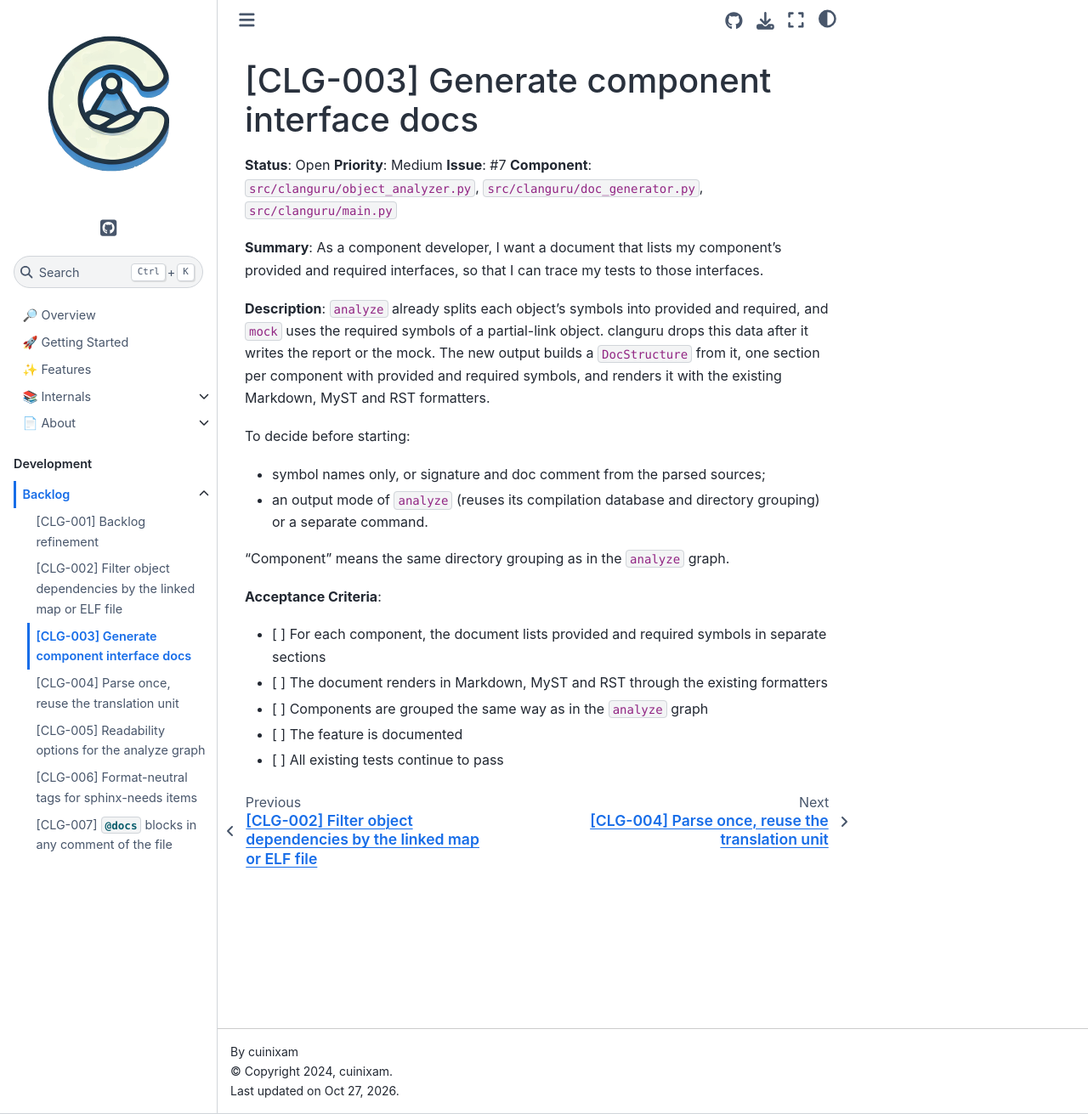
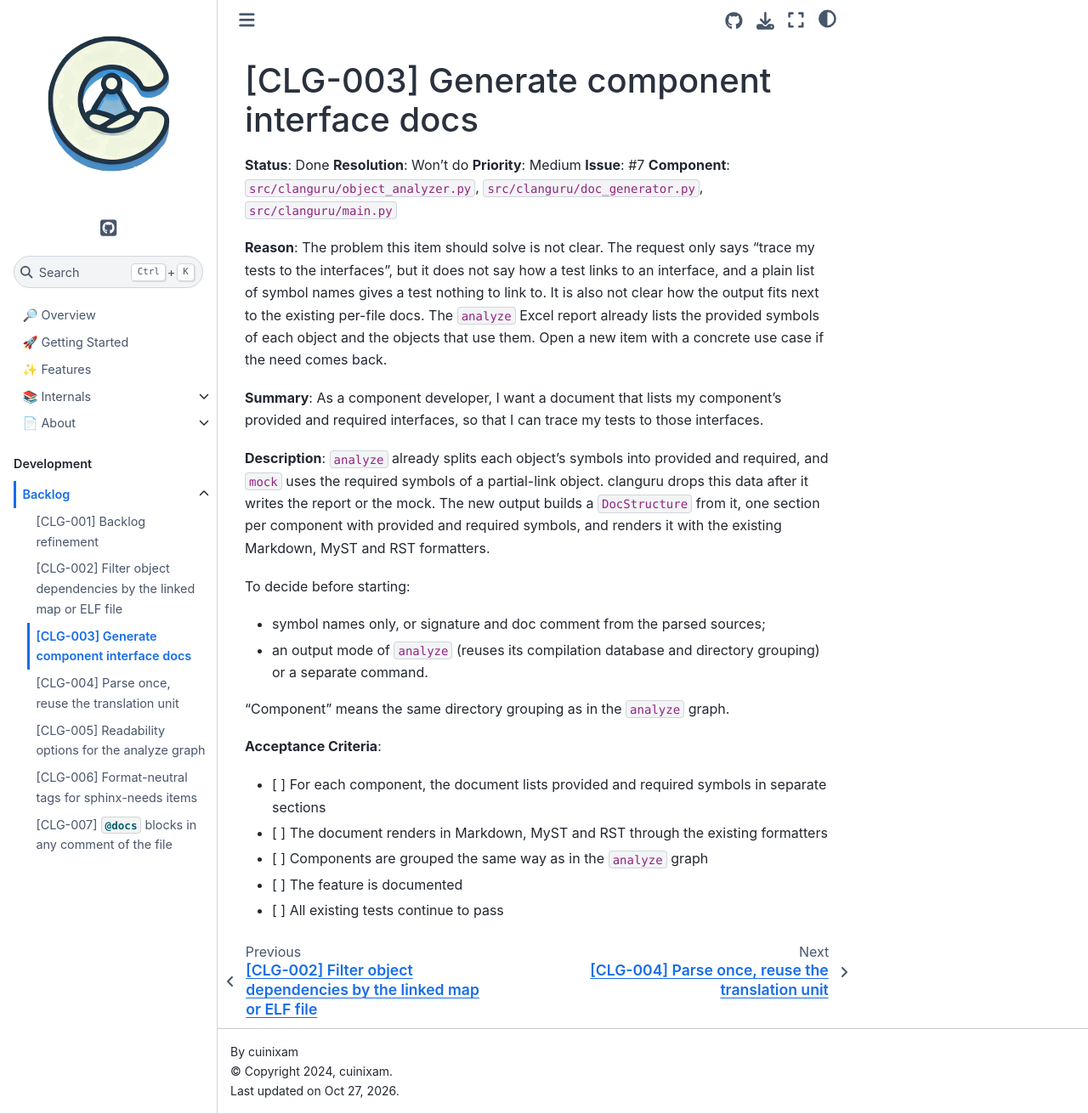
Before and after one commit to cuinixam/clanguru, a Sphinx documentation site: the page built from docs/backlog/clg-003.md, in a window 1280 px wide and 1311 px high. Shown: the whole window at 85% size. Built offline with Sphinx 7.4.7 and the Sphinx Book theme 1.1.4, drawn with Linux system fonts in a browser that asks for light colours.

Commit message:
docs(backlog): close CLG-003 as won't do

```diff
--- a/docs/backlog/clg-003.md
+++ b/docs/backlog/clg-003.md
@@ -1,9 +1,13 @@
 # [CLG-003] Generate component interface docs
 
-**Status**: Open
+**Status**: Done
+**Resolution**: Won't do
 **Priority**: Medium
 **Issue**: #7
 **Component**: `src/clanguru/object_analyzer.py`, `src/clanguru/doc_generator.py`, `src/clanguru/main.py`
+
+**Reason**:
+The problem this item should solve is not clear. The request only says "trace my tests to the interfaces", but it does not say how a test links to an interface, and a plain list of symbol names gives a test nothing to link to. It is also not clear how the output fits next to the existing per-file docs. The `analyze` Excel report already lists the provided symbols of each object and the objects that use them. Open a new item with a concrete use case if the need comes back.
 
 **Summary**:
 As a component developer, I want a document that lists my component's provided and required interfaces, so that I can trace my tests to those interfaces.
```
Also changed, not shown: docs/backlog/README.md (+1 -1 lines).
